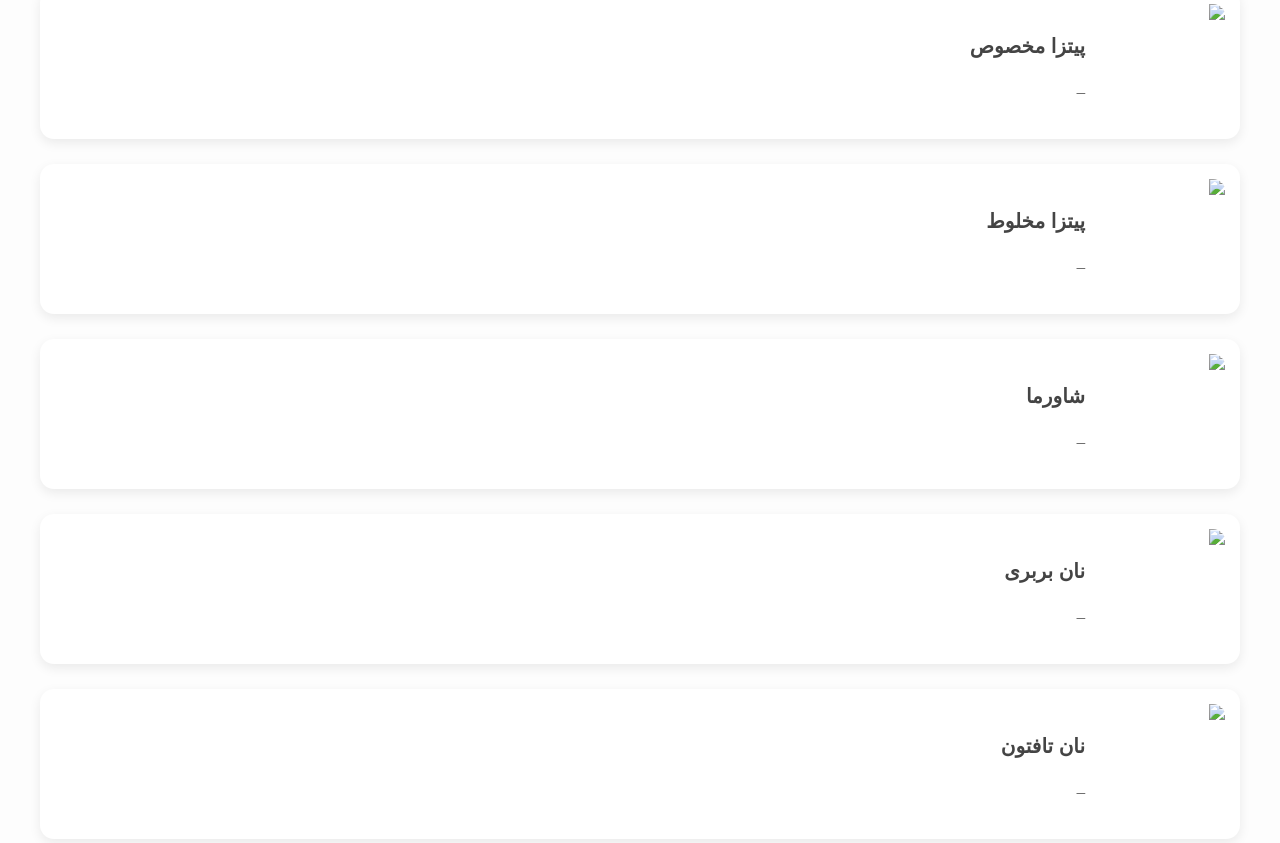
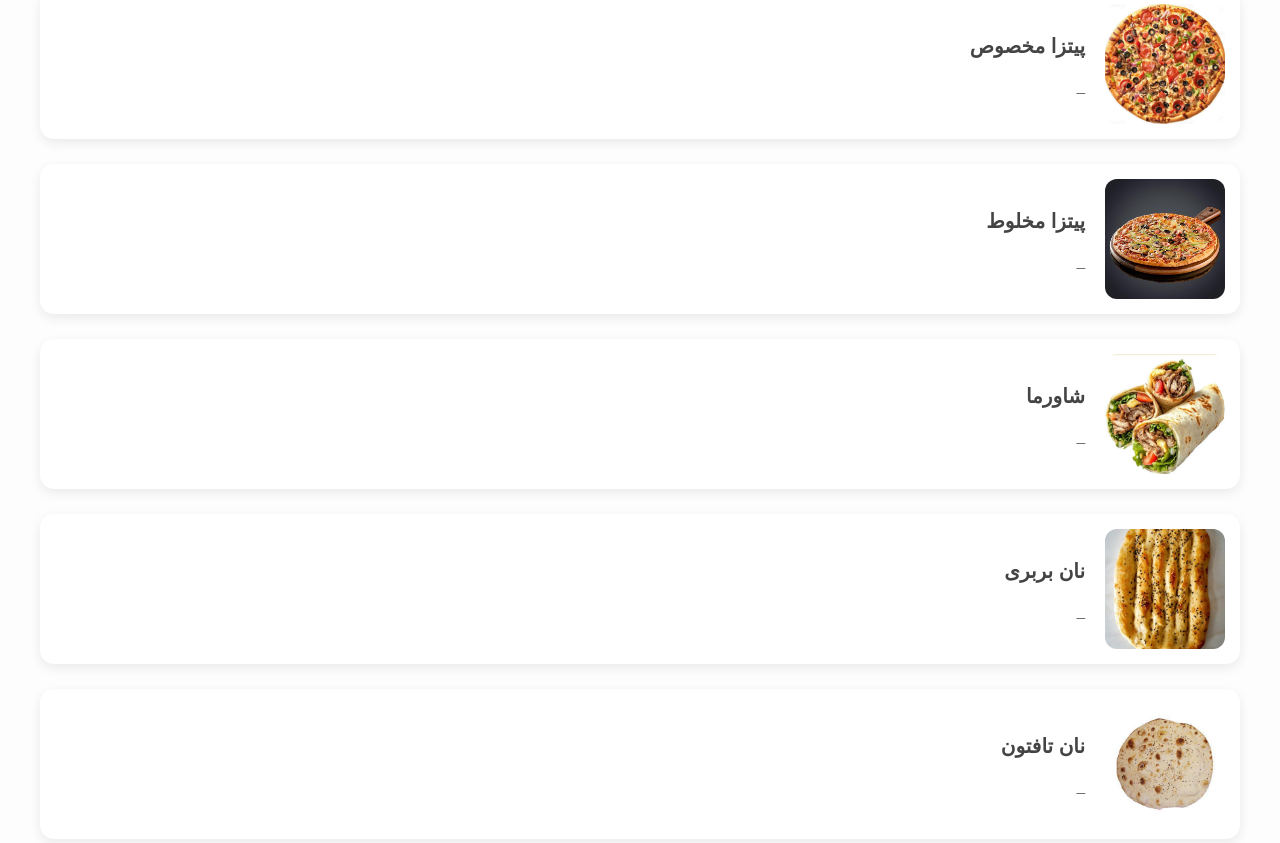
Before and after one commit to yabdanestani/soltanpersiancuisinerestaurant, a plain HTML site: page menu.html in a window 1280 px wide. Shown: the part 5557-6400 px from the top of the page. Drawn offline with Linux system fonts and the light colour scheme; a web font is replaced by a local one.

Commit message:
Update menu.html

```diff
--- a/menu.html
+++ b/menu.html
@@ -251,7 +251,7 @@
     </div>
 
       <div class="menu-row">
-        <img src="images/پیتزا مخصوص.jpg" alt="پیتزا مخصوص">
+        <img src="پیتزا مخصوص.jpg" alt="پیتزا مخصوص">
         <div class="info">
             <h3>پیتزا مخصوص</h3>
             <p>_</p>
@@ -259,7 +259,7 @@
     </div>
 
       <div class="menu-row">
-        <img src="images/پیتزا مخلوط.jpg" alt="پیتزا مخلوط">
+        <img src="پیتزا مخلوط.jpg" alt="پیتزا مخلوط">
         <div class="info">
             <h3>پیتزا مخلوط</h3>
             <p>_</p>
@@ -267,7 +267,7 @@
     </div>
 
       <div class="menu-row">
-        <img src="images/شاورما.jpg" alt="شاورما">
+        <img src="شاورما.jpg" alt="شاورما">
         <div class="info">
             <h3>شاورما</h3>
             <p>_</p>
@@ -275,7 +275,7 @@
     </div>
 
       <div class="menu-row">
-        <img src="images/نان بربری.jpg" alt="نان بربری">
+        <img src="نان بربری.jpg" alt="نان بربری">
         <div class="info">
             <h3>نان بربری</h3>
             <p>_</p>
@@ -283,7 +283,7 @@
     </div>
 
       <div class="menu-row">
-        <img src="images/نان تافتون سنتی.jpg" alt="نان تافتون">
+        <img src="نان تافتون سنتی.jpg" alt="نان تافتون">
         <div class="info">
             <h3>نان تافتون</h3>
             <p>_</p>
```
